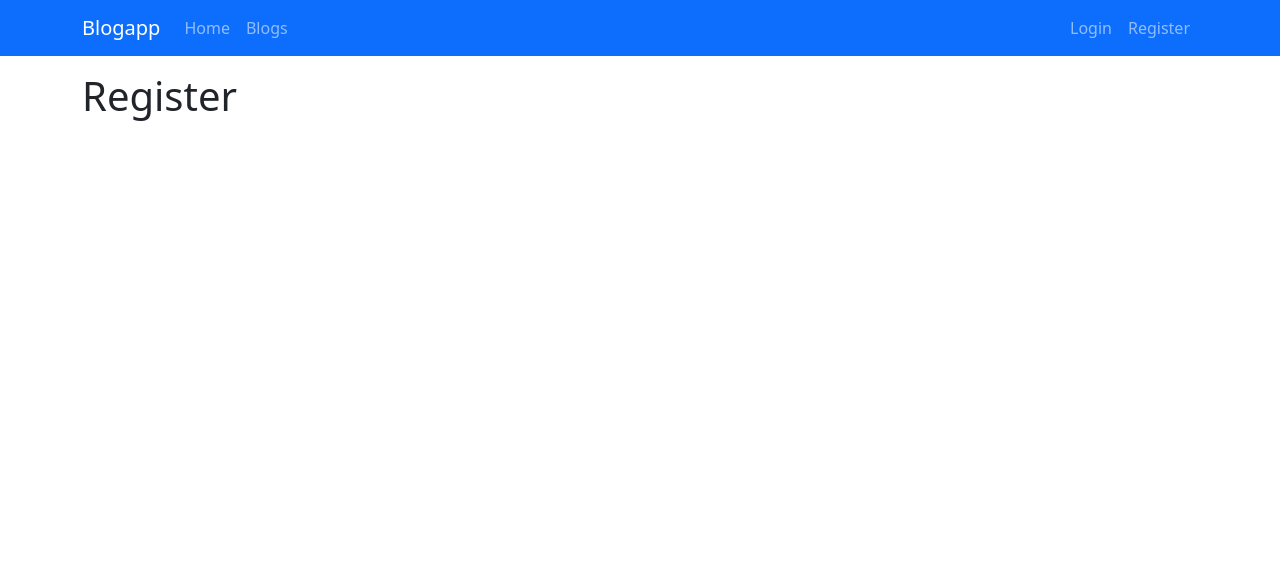
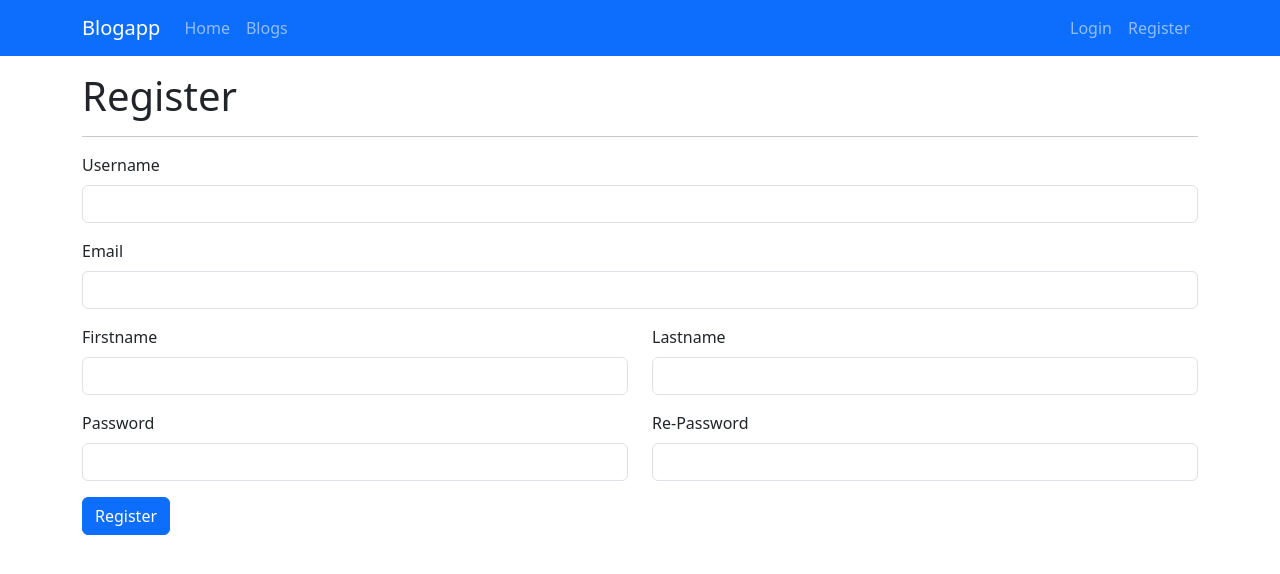
Before and after one commit to SerpilOzguven/Django-Blogapp, a Django app: page /account/register in a window 1280 px wide. Shown: the top 574 px of the page. Run offline with Django 4.2, Linux system fonts and the light colour scheme; some libraries are stand-ins or nearby versions.

Commit message:
user register

```diff
--- a/account/templates/account/login.html
+++ b/account/templates/account/login.html
@@ -43,12 +43,9 @@
             </div>
             <div class="mb-3"></div>
 
-
             <input type="submit" value="Login" class="btn btn-primary">
         </form>
     </div>
-
-
 
 </div>
 
--- a/account/templates/account/register.html
+++ b/account/templates/account/register.html
@@ -14,7 +14,53 @@
 
 
 <div class="container mt-3">
-   <h1>Register</h1>
+    <div class = "col">
+        <h1>Register</h1>
+        <hr>
+         {% comment %} <form action ="{% url 'login' %}" method="POST"> farklı url olduğunda action kullanılmalı {% endcomment %}
+        <form method="POST">
+            {% csrf_token %}
+            {% if error %}
+                <div class="alert alert-danger">
+                    {{ error }}
+                </div>
+            {% endif %}
+            <div class="mb-3">
+                <label for ="username" class="form-label">Username</label>
+                <input type= "text" class="form-control" name= "username" value ="{{ username }}">
+            </div>
+            <div class="mb-3">
+                <label for ="email" class="form-label">Email</label>
+                <input type= "email" class="form-control" name= "email" value ="{{ email }}">
+            </div>
+
+            <div class = "row mb-3">
+                <div class = "col">
+                    <label for ="firstname" class="form-label">Firstname</label>
+                    <input type= "text" class="form-control" name= "firstname" value ="{{ firstname }}">
+                </div>
+                <div class = "col">
+                    <label for ="lastname" class="form-label">Lastname</label>
+                    <input type= "text" class="form-control" name= "lastname" value ="{{ lastname }}">
+                </div>
+            </div>
+
+
+            <div class= "row mb-3">
+                <div class = "col" >
+                    <label for ="password" class="form-label">Password</label>
+                    <input type= "password" class="form-control" name= "password">
+                </div>
+                <div class = "col">
+                    <label for ="repassword" class="form-label">Re-Password</label>
+                    <input type= "password" class="form-control" name= "repassword">
+                </div>
+            </div>
+
+            <div class="mb-3"></div>
+
+            <input type="submit" value="Register" class="btn btn-primary">
+        </form>
 
 </div>
 
--- a/account/views.py
+++ b/account/views.py
@@ -1,5 +1,8 @@
 from django.shortcuts import redirect, render
 from django.contrib.auth import authenticate, login
+from django.contrib.auth.models import User
+
+
 
 # Create your views here.
 def login_request(request):
@@ -23,6 +26,46 @@ def login_request(request):
 
 
 def register_request(request):
+    if request.method == "POST":
+        username = request.POST["username"]
+        email = request.POST["email"]
+        firstname = request.POST["firstname"]
+        lastname = request.POST["lastname"]
+        password = request.POST["password"]
+        repassword = request.POST["repassword"]
+
+
+        if password == repassword:
+            if User.objects.filter(username=username).exists():
+                return render(request, "account/register.html", {
+
+                "error": "username kullanılıyor",
+                "username" : username,
+                "email" : email,
+                "firstname" : firstname,
+                "lastname" : lastname
+                })
+            else:
+                if User.objects.filter(email=email).exists():
+                    return render(request, "account/register.html", { "error": "email kullanılıyor" })
+                else:
+                    user = User.objects.create_user(username=username, email=email, first_name=firstname, last_name=lastname, password=password)
+                    user.save()
+                    return redirect("login")
+
+
+
+        else:
+            return render(request, "account/register.html", {
+
+                "error": "parola eşleşmiyor",
+                "username" : username,
+                "email" : email,
+                "firstname" : firstname,
+                "lastname" : lastname
+
+                })
+
     return render(request, "account/register.html")
 
 def logout_request(request):
```
